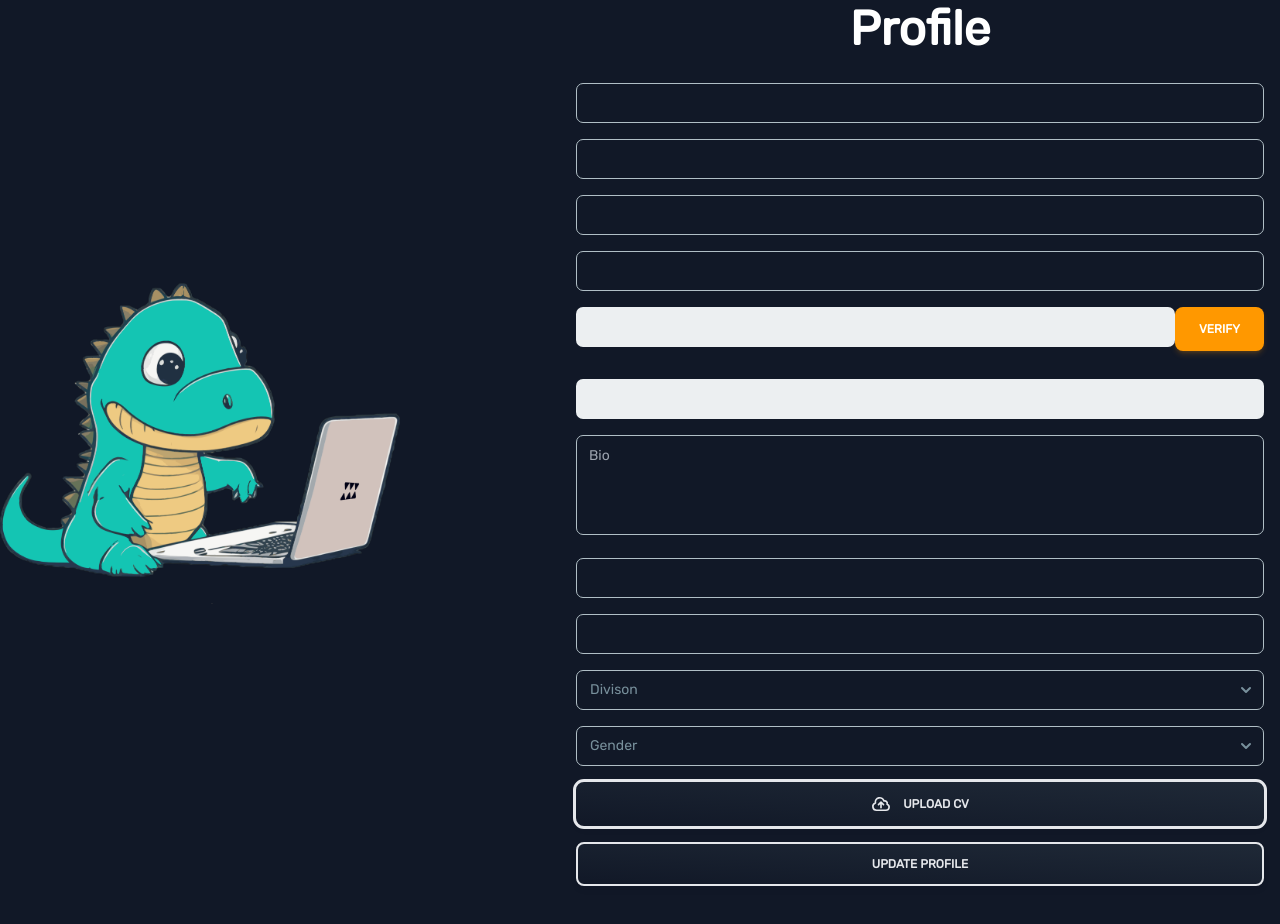
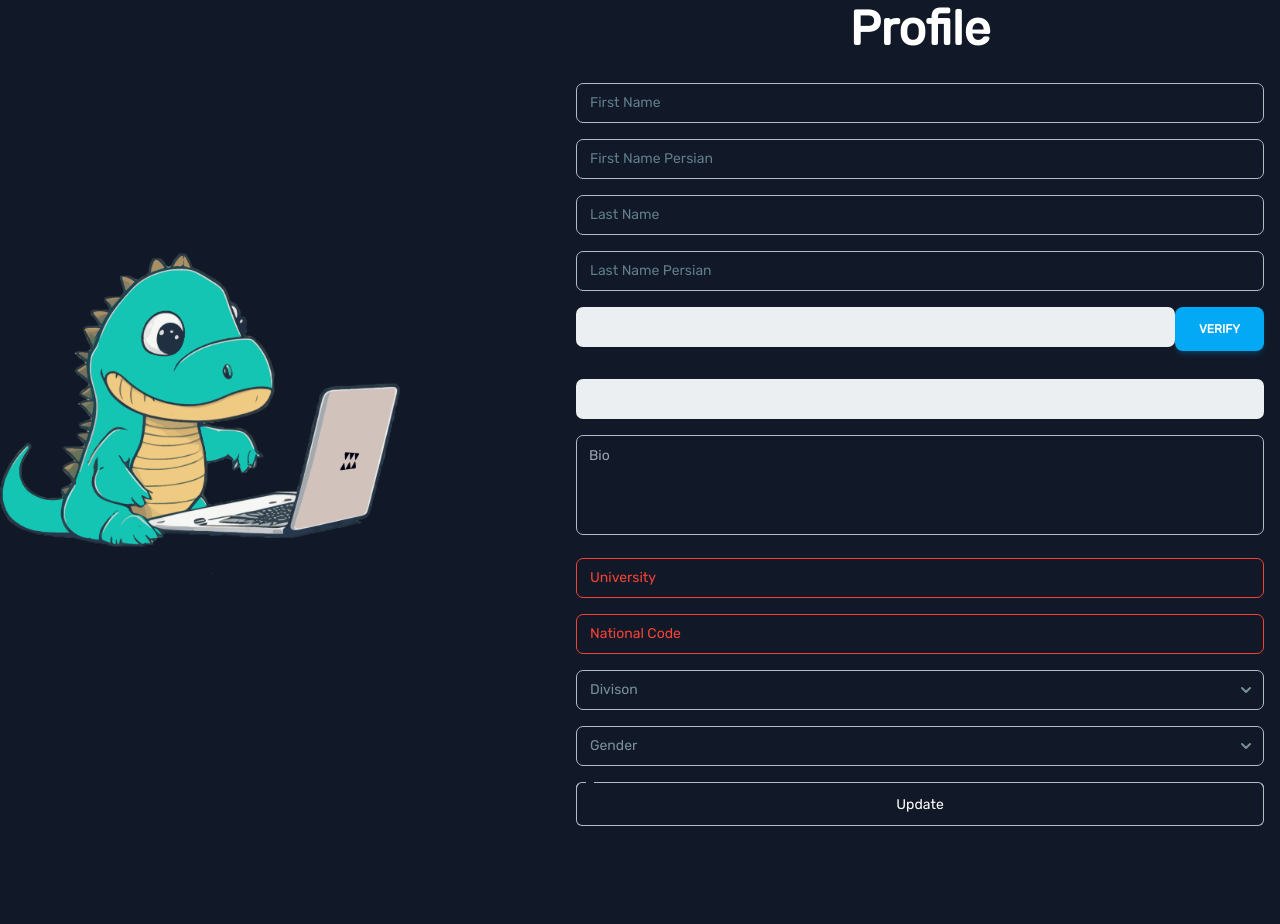
Before and after one commit to Codocodile/CodoCodile2024-Website, a React (Vite) app in the folder frontend/: page /panel/profile in a window 1280 px wide. Shown: the part 160-1084 px from the top of the page. After the commit the page ends 1034 px from the top, so only its background shows below. Built offline with nearby package versions, Linux system fonts and the light colour scheme; no server answers; sample sign-in values are in the browser's storage.

Commit message:
Add Alert for Empty Fields in Profile

```diff
--- a/frontend/src/components/profile/InputText.tsx
+++ b/frontend/src/components/profile/InputText.tsx
@@ -4,20 +4,22 @@ interface Props {
     placeholder: string;
     value: string;
     onChange: React.ChangeEventHandler<HTMLInputElement>;
+    isValid ?: boolean;
 }
 
-const InputText = ({placeholder, value, onChange}: Props) => {
+const InputText = ({placeholder, value, onChange,isValid}: Props) => {
     return (
         <Input
-            label={!value ? "" : placeholder}
             type="text"
             color="light-blue"
             size="md"
-            placeholder={placeholder}
+            label={placeholder}
+            // placeholder={placeholder}
             className="text-white"
             crossOrigin=""
             value={value}
             onChange={onChange}
+            error={!isValid}
         />
     );
 };
--- a/frontend/src/components/profile/Profile.tsx
+++ b/frontend/src/components/profile/Profile.tsx
@@ -4,8 +4,6 @@ import axios from "axios";
 import {RefreshToken} from "../panel/Panel";
 import {NavigateFunction, useNavigate} from "react-router-dom";
 import {urls, API_URL} from "../../global-constants/Variables";
-import {useRef} from "react";
-
 import {
     Input,
     Select,
@@ -156,61 +154,19 @@ function updateChallenger(
 }
 
 const Profile = () => {
+    const [alertSuccess, setAlertSuccess] = useState(false);
+    const [failureMessage, setFailureMessage] = useState("");
     const [data, setData] = useState({} as any);
-    useEffect(() => loadChallenger(navigate, setData, false), []);
     const [verification, setVerification] = useState(false);
     const navigate = useNavigate();
-    const fileInputRef = useRef<HTMLInputElement>(null);
 
-
-
-    const [alertSuccess, setAlertSuccess] = useState(false);
-    const [failureMessage, setFailureMessage] = useState("" );
-
-    const handleSubmit = async (e: React.FormEvent) => {
-        console.log(data)
-        e.preventDefault();
-        if (fileInputRef.current !== null && fileInputRef.current.files && fileInputRef.current.files.length > 0) {
-            const originalFile = fileInputRef.current.files[0] as File;
-            const renamedFile = new File([originalFile], `${data.phone_number}.pdf`, {type: originalFile.type});
-            const formData = new FormData();
-            formData.append("cv_file", renamedFile);
-            formData.append("phone_number", data?.phone_number);
-            try {
-                const response = await fetch(API_URL + "/api/cv/", {
-                    method: "PUT",
-                    body: formData,
-                    headers: {
-                        "Authorization": `Bearer ${localStorage.getItem("auth.access")}`
-                    }
-                });
-                if (response.ok) {
-                    console.log("CV successfully uploaded");
-                } else {
-                    console.error("Failed to upload CV");
-                }
-            } catch (error) {
-                console.error(error);
-            }
-        }
-
-        updateChallenger(
-            navigate,
-            data,
-            setAlertSuccess,
-            setFailureMessage,
-            false
-        );
-    };
-
-
+    useEffect(() => loadChallenger(navigate, setData, false), []);
     return (
         <>
             <Section name="Profile" side="left" font={"font-sans"} image={"../assets/main-croc.png"}>
-
-
                 <InputText
                     placeholder="First Name"
+                    isValid={true}
                     value={data?.user?.first_name}
                     onChange={(e) => {
                         setData({
@@ -221,12 +177,14 @@ const Profile = () => {
                 />
                 <InputText
                     placeholder="First Name Persian"
+                    isValid={true}
                     value={data?.first_name_persian}
                     onChange={(e) => {
                         setData({...data, first_name_persian: e.target.value});
                     }}
                 />
                 <InputText
+                    isValid={true}
                     placeholder="Last Name"
                     value={data?.user?.last_name}
                     onChange={(e) => {
@@ -237,6 +195,7 @@ const Profile = () => {
                     }}
                 />
                 <InputText
+                    isValid={true}
                     placeholder="Last Name Persian"
                     value={data?.last_name_persian}
                     onChange={(e) => {
@@ -255,12 +214,11 @@ const Profile = () => {
                         value={data?.user?.email}
                     />
                     <Button
-                        color="orange"
+                        color="light-blue"
                         size="md"
                         className={
                             "text-white h-11 " + (data?.is_confirmed ? "hidden" : "block")
-                        }
-                        onClick={() => confirmChallenger(navigate, setVerification, false)}
+                        } onClick={() => confirmChallenger(navigate, setVerification, false)}
                     >
                         Verify
                     </Button>
@@ -313,6 +271,7 @@ const Profile = () => {
                     }}
                 />
                 <InputText
+                    isValid={data?.university}
                     placeholder="University"
                     value={data?.university}
                     onChange={(e) => {
@@ -320,6 +279,7 @@ const Profile = () => {
                     }}
                 />
                 <InputText
+                    isValid={data?.national_code}
                     placeholder="National Code"
                     value={data?.national_code}
                     onChange={(e) => {
@@ -351,52 +311,33 @@ const Profile = () => {
                     <Option value="M">Male</Option>
                     <Option value="F">Female</Option>
                 </Select>
-
-                <Button
-                    variant="gradient"
-                    className={`flex items-center w-full justify-center gap-3 ${data.cv_file ? "text-green-400" : "text-gray-200"} outline mb-4`}
-                    onClick={() => {
-                        if (fileInputRef.current) {
-                            fileInputRef.current.click()
-                        }
+                {/*<Checkbox*/}
+                {/*  color="light-blue"*/}
+                {/*  label="Is Workshop attendee"*/}
+                {/*  checked={data?.is_workshop_attender}*/}
+                {/*  onChange={(e) => {*/}
+                {/*    setData({ ...data, is_workshop_attender: e.target.checked });*/}
+                {/*  }}*/}
+                {/*  crossOrigin=""*/}
+                {/*  className="text-white"*/}
+                {/*/>*/}
+                <Input
+                    type="submit" value="Update"
+                    color="light-blue"
+                    size="lg"
+                    className="text-white"
+                    crossOrigin=""
+                    onClick={(e) => {
+                        e.preventDefault();
+                        updateChallenger(
+                            navigate,
+                            data,
+                            setAlertSuccess,
+                            setFailureMessage,
+                            false
+                        );
                     }}
-                >
-                    <svg
-                        xmlns="http://www.w3.org/2000/svg"
-                        fill="none"
-                        viewBox="0 0 24 24"
-                        strokeWidth={2}
-                        stroke="currentColor"
-                        className="h-5 w-5"
-                    >
-                        <path
-                            strokeLinecap="round"
-                            strokeLinejoin="round"
-                            d="M12 16.5V9.75m0 0l3 3m-3-3l-3 3M6.75 19.5a4.5 4.5 0 01-1.41-8.775 5.25 5.25 0 0110.233-2.33 3 3 0 013.758 3.848A3.752 3.752 0 0118 19.5H6.75z"
-                        />
-                    </svg>
-                    {data.cv_file ? "CV Uploaded" : "Upload CV"}
-                </Button>
-
-                <input
-                    ref={fileInputRef}
-                    className="hidden"
-                    id="cvfile"
-                    type="file"
-                    accept="application/pdf"
-                    required={false}
                 />
-
-                <Button
-                    variant="gradient"
-                    type="submit"
-                    className={`flex items-center w-full justify-center gap-3 text-gray-200 border-2 border-gray-200 mb-4`}
-                    onClick={handleSubmit}
-
-                >
-                    {"Update Profile"}
-                </Button>
-
                 <Alert color="green" className="text-white" open={alertSuccess}>
                     Your profile is updated successfully!
                 </Alert>
```
